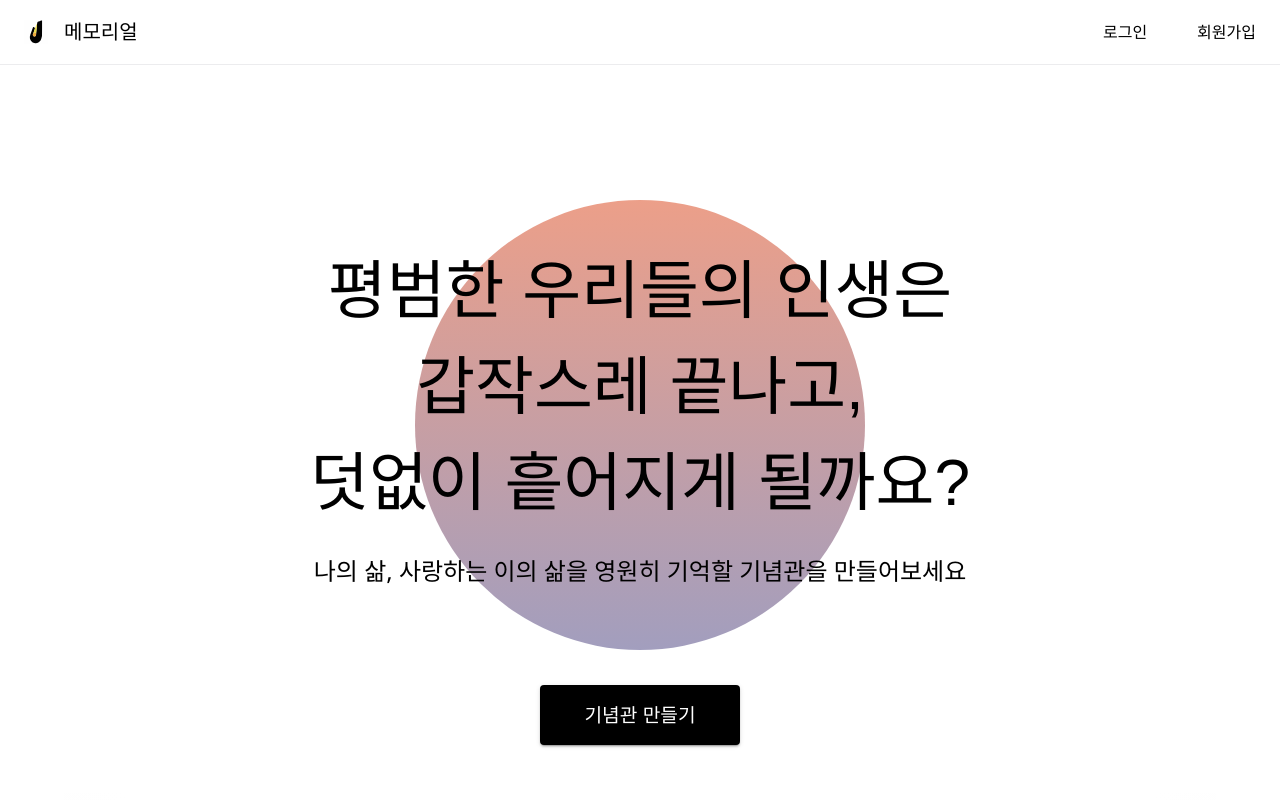
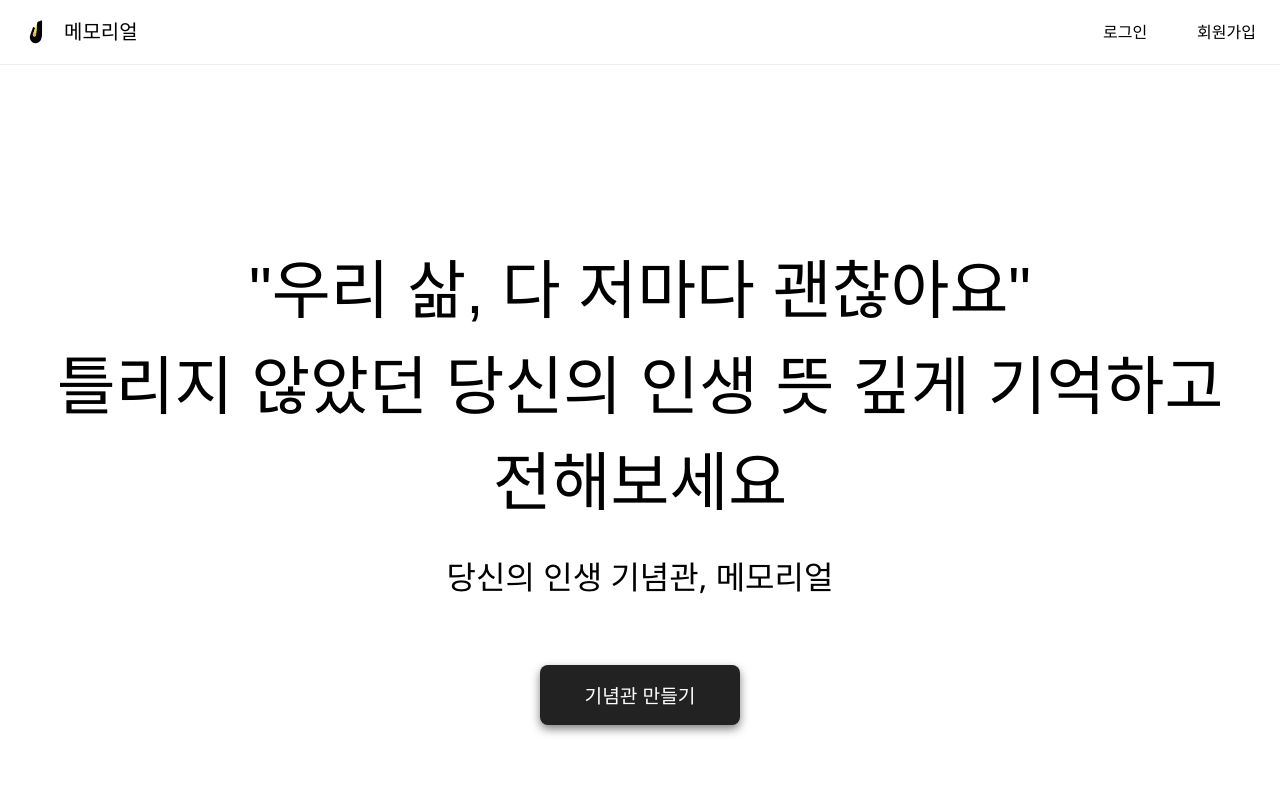
Before and after one commit to Genithlabs/Memorial, a Next.js app: page /main in a window 1280 px wide. Shown: the top 800 px of the page. Built offline with nearby package versions, Linux system fonts and the light colour scheme; no server answers; a web font is replaced by a local one.

Commit message:
메인 화면 헤드라인을 수정합니다

```diff
--- a/components/Main.tsx
+++ b/components/Main.tsx
@@ -169,29 +169,6 @@ export default function Main({ memorialCards }: MainProps) {
 					pb: 6,
 				}}
 			>
-				<Box
-					sx={{
-						position: 'absolute',
-						top: 200,
-						left: 0,
-						right: 0,
-						margin: '0 auto',
-						width: {
-							xs: '250px',
-							sm: '300px',
-							md: '450px',
-						},
-						height: {
-							xs: '250px',
-							sm: '300px',
-							md: '450px',
-						},
-						borderRadius: '50%',
-						background: 'linear-gradient(to bottom, #ec9f89, #a29ebe)',
-						zIndex: 0,
-					}}
-				/>
-
 				<Typography
 					component="h1"
 					align="center"
@@ -199,18 +176,25 @@ export default function Main({ memorialCards }: MainProps) {
 					gutterBottom
 					sx={{
 						fontSize: {
-							xs: '2rem',
+							xs: '1.6rem',
 							sm: '2.5rem',
 							md: '4rem'
 						},
-						fontWeight: 300,
+						fontWeight: {
+							xs: 600,
+							sm: 300,
+						},
 						fontFamily: "'Grandiflora One', sans-serif",
 						zIndex: 1,
 						position: 'relative',
 						marginTop: "130px",
+						pr: 2,
+						pl: 2,
+						wordBreak: 'keep-all',
 					}}
 				>
-					평범한 우리들의 인생은<br/>갑작스레 끝나고,<br/>덧없이 흩어지게 될까요?
+					"우리 삶, 다 저마다 괜찮아요"<br/>
+					틀리지 않았던 당신의 인생 뜻 깊게 기억하고 전해보세요
 				</Typography>
 				<Typography
 					align="center"
@@ -218,18 +202,18 @@ export default function Main({ memorialCards }: MainProps) {
 					paragraph
 					sx={{
 						fontSize: {
-							xs: '.7rem',
-							sm: '1rem',
-							md: '1.5rem'
+							xs: '1.2rem',
+							sm: '1.5rem',
+							md: '2rem'
 						},
 						zIndex: 1,
 						position: 'relative',
 					}}
 				>
-					나의 삶, 사랑하는 이의 삶을 영원히 기억할 기념관을 만들어보세요
+					당신의 인생 기념관, 메모리얼
 				</Typography>
 				<Stack
-					sx={{ pt: 10 }}
+					sx={{ pt: 4 }}
 					direction="row"
 					justifyContent="center"
 				>
@@ -237,16 +221,29 @@ export default function Main({ memorialCards }: MainProps) {
 						<Button
 							variant="contained"
 							sx={{
-								backgroundColor: 'black',
-								color: 'white',
-								fontSize: '1.2rem',
-								padding: '12px 24px',
-								minWidth: '200px',
-								height: '60px',
+								mt: 2,
+								mb: 2,
+								pt: 2,
+								pb: 2,
+								backgroundColor: '#222222',
+								boxShadow: '0px 4px 10px rgba(0, 0, 0, 0.5)',
 								'&:hover': {
-									backgroundColor: '#333',
+									boxShadow: '0px 6px 8px rgba(0, 0, 0, 0.5)',
 								},
-								fontFamily: "Inter"
+								borderRadius: 2,
+								fontFamily: 'Noto Sans',
+								fontSize: {
+									xs: '1rem',
+									sm: '1.2rem',
+								},
+								minWidth: {
+									xs: '150px',
+									sm: '200px',
+								},
+								height: {
+									xs: '50px',
+									sm: '60px'
+								},
 							}}
 						>
 							기념관 만들기
```
